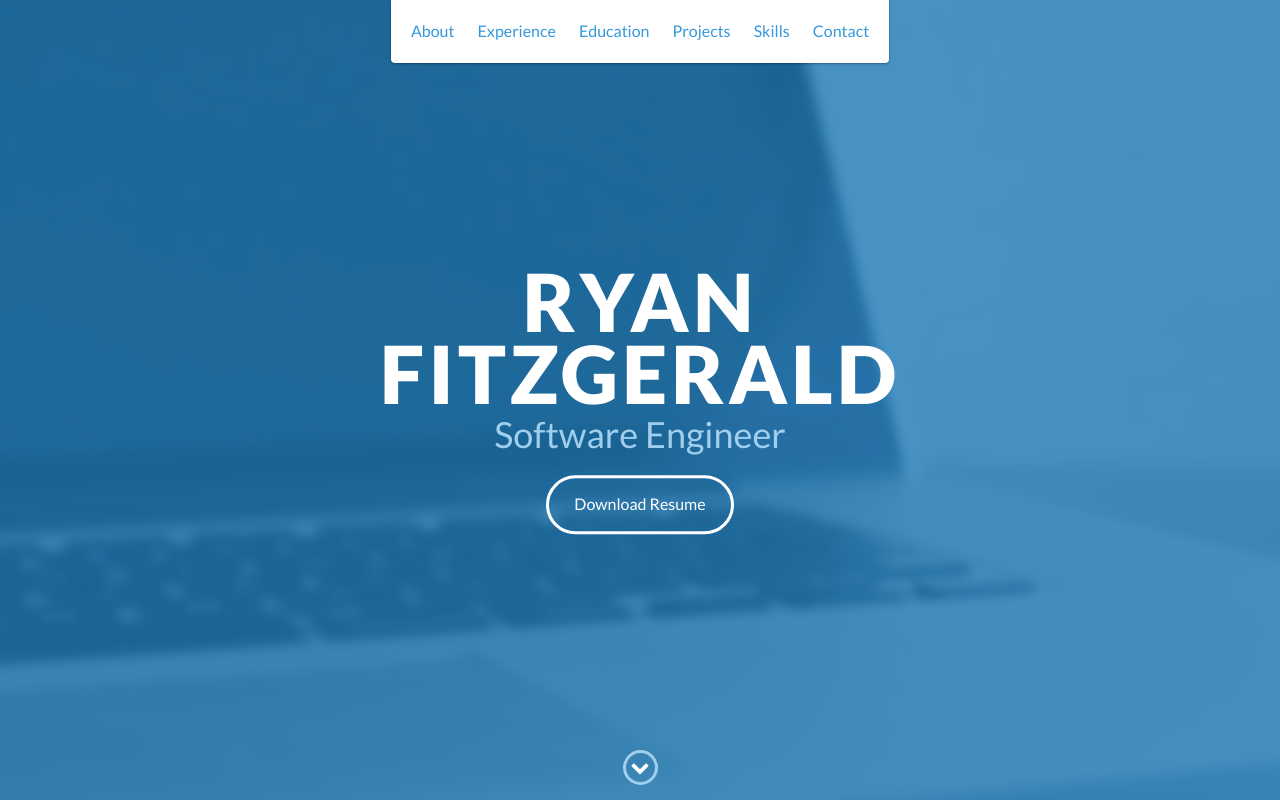
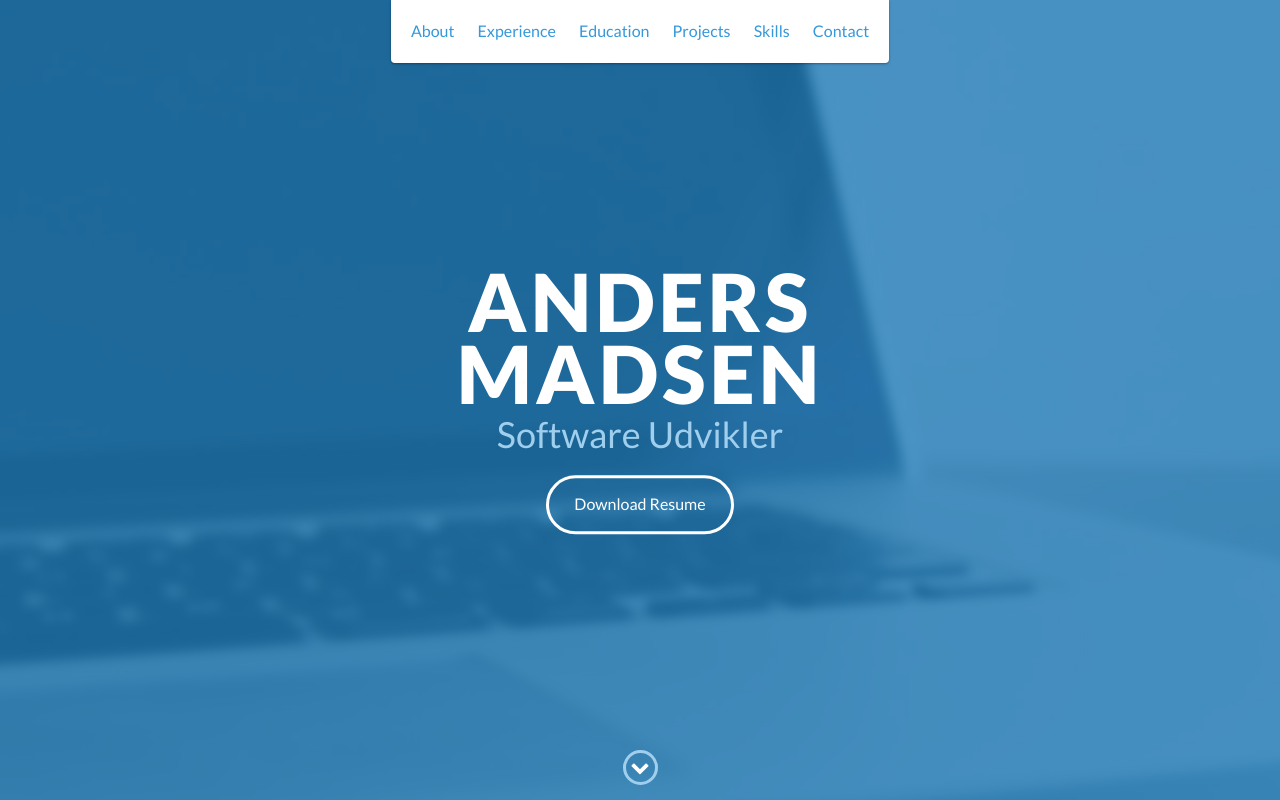
Before and after one commit to TheAndersMadsen/theandersmadsen.github.io, a website: page index.html in a window 1280 px wide. Shown: the top 800 px of the page. Drawn offline with nearby package versions, Linux system fonts and the light colour scheme.

Commit message:
Ændring
Til eget navn.

```diff
--- a/index.html
+++ b/index.html
@@ -48,8 +48,8 @@
 
     <div id="lead">
         <div id="lead-content">
-            <h1>Ryan Fitzgerald</h1>
-            <h2>Software Engineer</h2>
+            <h1>Anders Madsen</h1>
+            <h2>Software Udvikler</h2>
             <a href="#" class="btn-rounded-white">Download Resume</a>
         </div>
         <!-- End #lead-content -->
```
Also changed, not shown: 1 other file.
